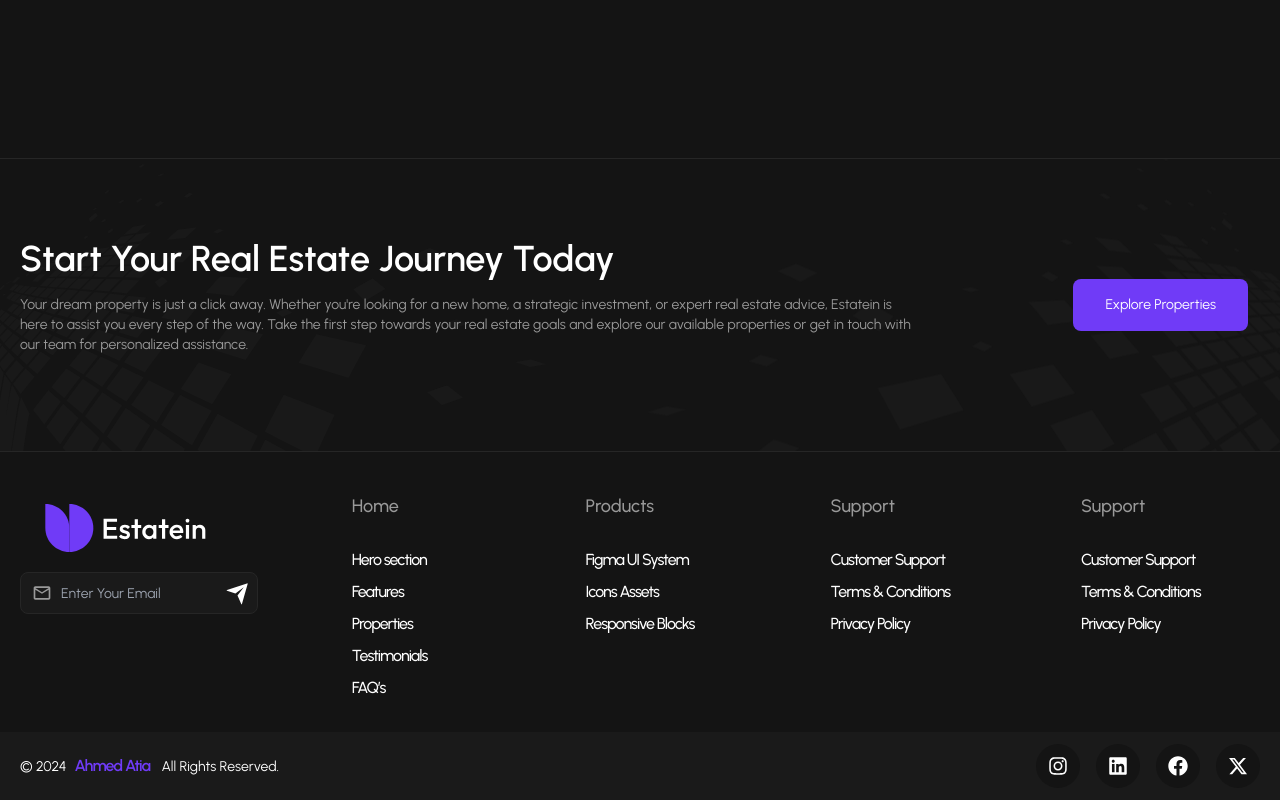
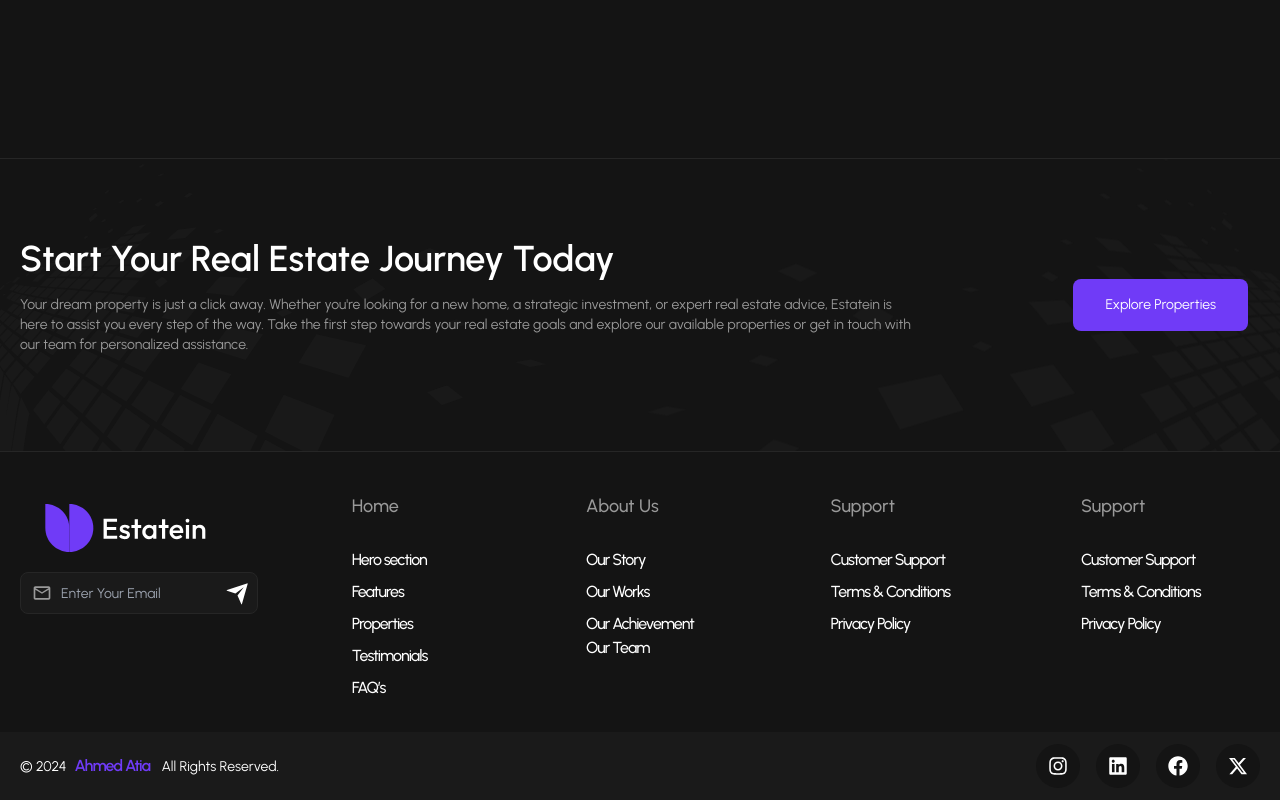
Before and after one commit to Ahmedatia99/Estatein, a React (Vite) app: page /about in a window 1280 px wide. Shown: the part 2437-3237 px from the top of the page. Built offline with nearby package versions, Linux system fonts and the light colour scheme.

Commit message:
arrange links in footer to about page

```diff
--- a/src/components/about/atom/OurAchievements.jsx
+++ b/src/components/about/atom/OurAchievements.jsx
@@ -23,7 +23,7 @@ export default function OurAchievements() {
     },
   ];
   return (
-    <Element>
+    <Element name="achieve">
       <section className="container mx-auto flex flex-col justify-center  pt-20">
         <DefineCompo
           title="Our Achievements"
--- a/src/components/about/atom/OurJourney.jsx
+++ b/src/components/about/atom/OurJourney.jsx
@@ -3,7 +3,7 @@ import { Element } from "react-scroll";
 import DefineCompo from "../../atoms/DefineCompo";
 export default function OurJourney() {
   return (
-    <Element className="container mx-auto">
+    <Element name="journy" className="container mx-auto">
       <section className="flex  mobile:flex-col tablet:flex-row justify-between  items-center mobile:pt-10 laptop:pt-20">
         <div className="flex mobile:order-2 tablet:order-1 flex-col justify-start laptop:items-start mobile:items-center">
           <DefineCompo
--- a/src/components/about/atom/OurTeam.jsx
+++ b/src/components/about/atom/OurTeam.jsx
@@ -43,7 +43,7 @@ const OurTeam = () => {
     },
   ];
   return (
-    <Element>
+    <Element name="team">
       <section className="container mx-auto py-20">
         <DefineCompo
           title="Meet the Estatein Team"
--- a/src/components/about/atom/Ourvalue.jsx
+++ b/src/components/about/atom/Ourvalue.jsx
@@ -5,7 +5,7 @@ import DefineCompo from "../../atoms/DefineCompo";
 
 export default function Ourvalue() {
   return (
-    <Element>
+    <Element name="value">
       <section className="container mx-auto pt-20 flex mobile:flex-col laptop:flex-row justify-center items-center mobile:gap-0 laptop:gap-16">
         <DefineCompo
           title="Our Values"
--- a/src/components/atoms/Banner.jsx
+++ b/src/components/atoms/Banner.jsx
@@ -1,12 +1,8 @@
 import React from "react";
-import {Element} from "react-scroll";
-import "../../assets/style/main.css"
+import "../../assets/style/main.css";
 export default function Banner() {
   return (
-    <Element
-      name="hero"
-      className="ban bg-cover bg-junior text-white bg-opacity-90"
-    >
+    <div className="ban bg-cover bg-junior text-white bg-opacity-90">
       <section className="container mx-auto flex justify-center items-center p-3 mobile:p-0 mobile:py-3 ">
         <h2 className="text-xl md:text-base sm:text-sm mobile:text-xs font-medium">
           ✨Discover Your Dream Property with Estatein
@@ -18,6 +14,6 @@ export default function Banner() {
           Learn more
         </a>
       </section>
-    </Element>
+    </div>
   );
 }
--- a/src/components/atoms/Footer.jsx
+++ b/src/components/atoms/Footer.jsx
@@ -51,7 +51,7 @@ export default function Footer() {
                 <ScrollLink
                   smooth={true}
                   duration={500}
-                  to="hero"
+                  to={"hero"}
                   className="hover:text-purple font-medium p-2 tablet:text-sm mobile:text-xs laptop:text-base "
                 >
                   Hero section
@@ -102,22 +102,47 @@ export default function Footer() {
           {/* <!--End Col--> */}
           <div className="lg:mx-auto text-left ">
             <h4 className="laptop:text-lg tablet:text-base mobile:text-base text-tasting font-medium tablet:mb-5 mobile:mb-0 p-2">
-              Products
+              About Us
             </h4>
             <ul className="text-sm  transition-all duration-500">
               <li className="mb-2 cursor-pointer">
-                <ScrollLink className=" hover:text-purple font-medium p-2 tablet:text-sm mobile:text-xs laptop:text-base">
-                  Figma UI System
+                <ScrollLink
+                  to="journy"
+                  smooth={true}
+                  duration={500}
+                  className=" hover:text-purple font-medium p-2 tablet:text-sm mobile:text-xs laptop:text-base"
+                >
+                  Our Story
                 </ScrollLink>
               </li>
               <li className="mb-2 cursor-pointer">
-                <ScrollLink className="  hover:text-purple font-medium p-2 tablet:text-sm mobile:text-xs laptop:text-base">
-                  Icons Assets
+                <ScrollLink
+                  to="value"
+                  smooth={true}
+                  duration={500}
+                  className="  hover:text-purple font-medium p-2 tablet:text-sm mobile:text-xs laptop:text-base"
+                >
+                  Our Works
                 </ScrollLink>
               </li>
               <li>
-                <ScrollLink className="  hover:text-purple font-medium p-2 tablet:text-sm mobile:text-xs laptop:text-base">
-                  Responsive Blocks
+                <ScrollLink
+                  to="achieve"
+                  smooth={true}
+                  duration={500}
+                  className=" hover:text-purple font-medium p-2 tablet:text-sm mobile:text-xs laptop:text-base cursor-pointer"
+                >
+                  Our Achievement
+                </ScrollLink>
+              </li>
+              <li>
+                <ScrollLink
+                  to="team"
+                  smooth={true}
+                  duration={500}
+                  className="hover:text-purple font-medium p-2 tablet:text-sm mobile:text-xs laptop:text-base cursor-pointer"
+                >
+                  Our Team
                 </ScrollLink>
               </li>
             </ul>
```
